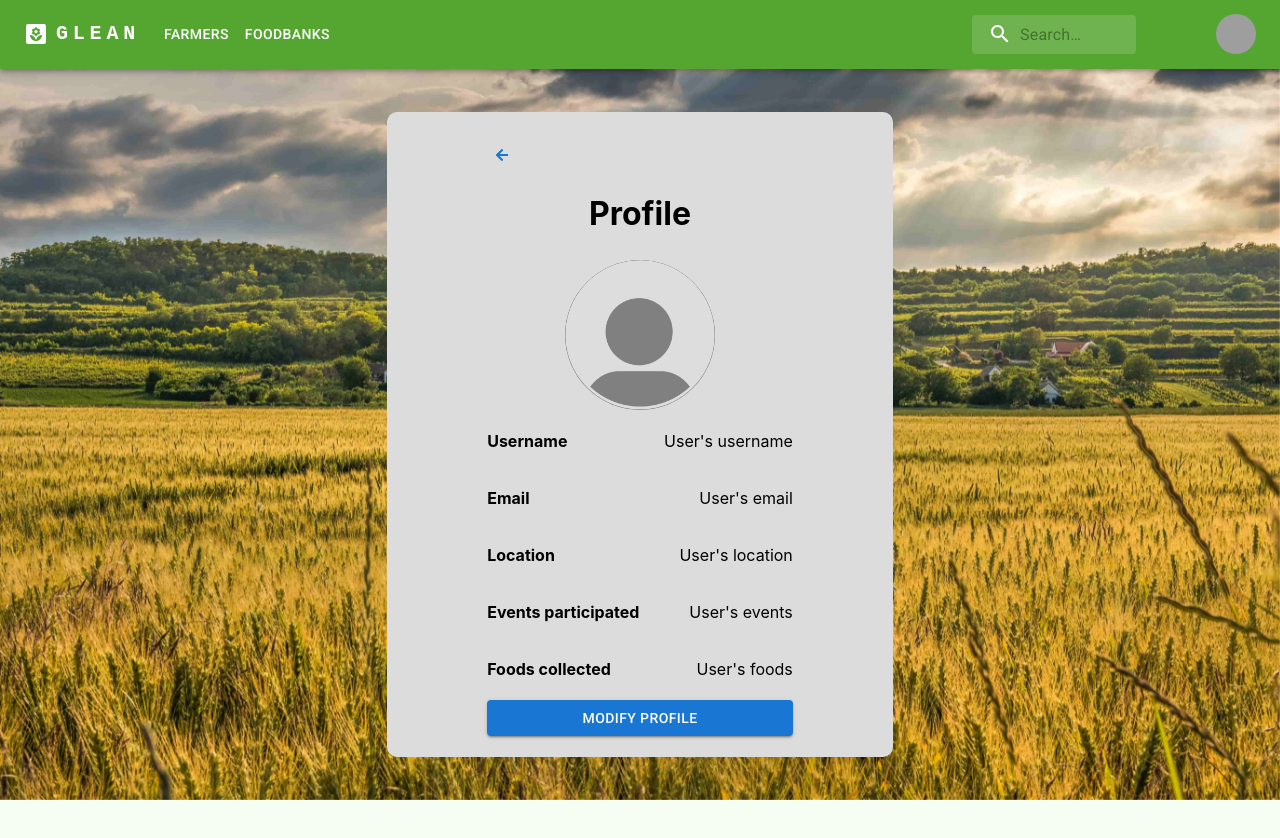
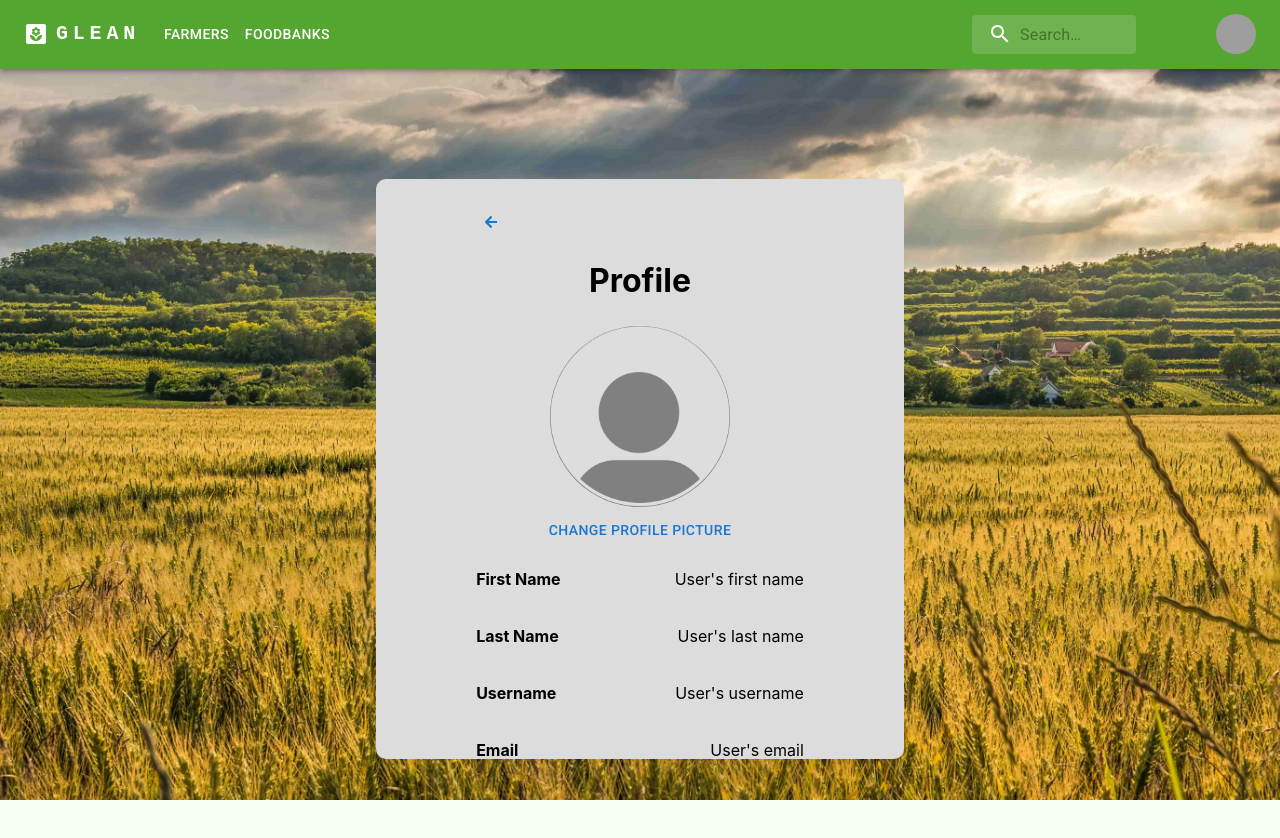
Before and after one commit to 1anakin20/earth-day, a React (Create React App) app in the folder frontend/: page /profile in a window 1280 px wide. Shown: the top 838 px of the page. Before the commit the page ends 800 px from the top, so only its background shows below. Built offline with nearby package versions, Linux system fonts and the light colour scheme; grey boxes are pictures that could not be loaded.

Commit message:
created the base page for the user profile

```diff
--- a/frontend/src/components/profile/profile.css
+++ b/frontend/src/components/profile/profile.css
@@ -29,9 +29,7 @@
     padding: 30px 100px;
     gap: 5px;
     overflow-y: scroll;
-    height: 80%;
-
-
+    height: 65%;
 }
 
 #profile_tag{
@@ -45,8 +43,8 @@
 }
 
 #profilePic{
-    height: 150px;
-    width: 150px;
+    height: 55%;
+    width: 55%;
     visibility: visible;
     background-color: gray;
     border-radius: 55%;
--- a/frontend/src/components/profile/profile.js
+++ b/frontend/src/components/profile/profile.js
@@ -9,31 +9,51 @@ import defaultProfilePic from '../../images/avatar/Default_pfp.png';
 import { FaArrowLeft } from 'react-icons/fa';
 import { useNavigate } from "react-router-dom";
 import ResponsiveAppBar from "../ResponsiveAppBar";
+import React from "react";
 
 
 function Profile() {
     const [username, setUsername] = useState("");
     const [password, setPassword] = useState("");
 
+    const handleImageUpload = e => {
+       // not implemented
+       // would be used to change the profile picture
+    };
+
+    // when back arrow is clicked, user is redirected to the home page
     let navigate = useNavigate();
     const routeChange = () =>{
     let path = `..\.`;
     navigate(path);
   }
 
-
     return (
         <div className="profile__root">
-        <div className="profile__content">
-            <ResponsiveAppBar/>
+            <div className="profile__content">
+                <ResponsiveAppBar/>
 
         <div className="profile">
             <div className="profile__container">
-            <Button id="back_btn" onClick={routeChange}>
-            <FaArrowLeft />
-            </Button>
+                <Button id="back_btn" onClick={routeChange}>
+                <FaArrowLeft />
+                </Button>
                 <h1 id="profile_tag"> Profile </h1>
                 <img src={defaultProfilePic} alt="Profile Picture" id="profilePic" />
+
+                <Button onClick={handleImageUpload}>
+                    Change Profile Picture
+                </Button>
+
+                {/* Hardcoded values for now, later could be linked to dummy data or the database */}
+                <div className="info">
+                    <p> <b>First Name </b></p>
+                    <p> User's first name</p>
+                </div>
+                <div className="info">
+                    <p> <b>Last Name </b></p>
+                    <p> User's last name</p>
+                </div>
                 <div className="info">
                     <p> <b>Username </b></p>
                     <p> User's username</p>
@@ -43,8 +63,12 @@ function Profile() {
                     <p> User's email</p>
                 </div>
                 <div className="info">
-                    <p> <b>Location</b></p>
-                    <p> User's location</p>
+                    <p> <b>Full Address</b></p>
+                    <p> User's address</p>
+                </div>
+                <div className="info">
+                    <p> <b>Phone number</b></p>
+                    <p> User's phone number</p>
                 </div>
                 <div className="info">
                     <p> <b>Events participated </b></p>
@@ -54,6 +78,7 @@ function Profile() {
                     <p> <b>Foods collected </b></p>
                     <p> User's foods</p>
                 </div>
+                {/* This button is not handled yet. Would allow the user to modify their info */}
                 <Button
                     variant={"contained"}
                     className="modify__btn">
```
